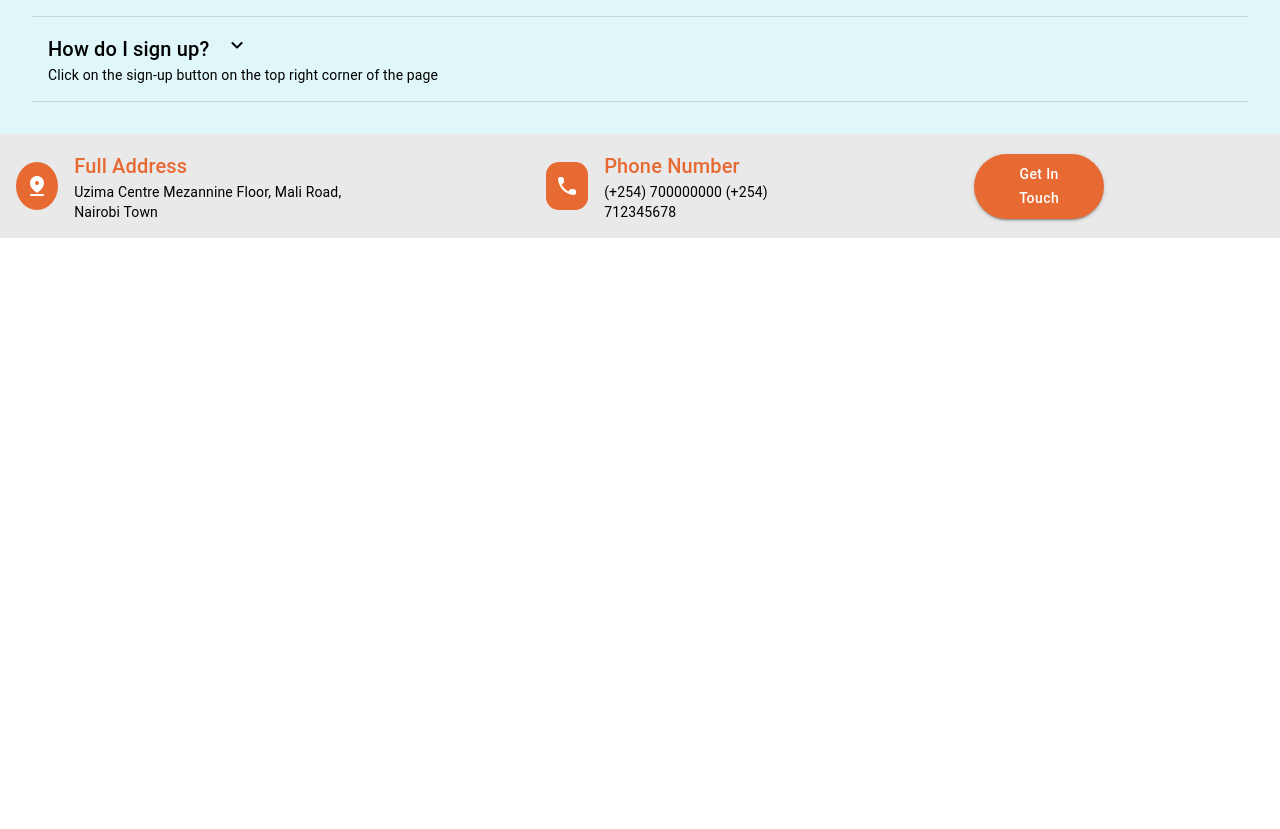
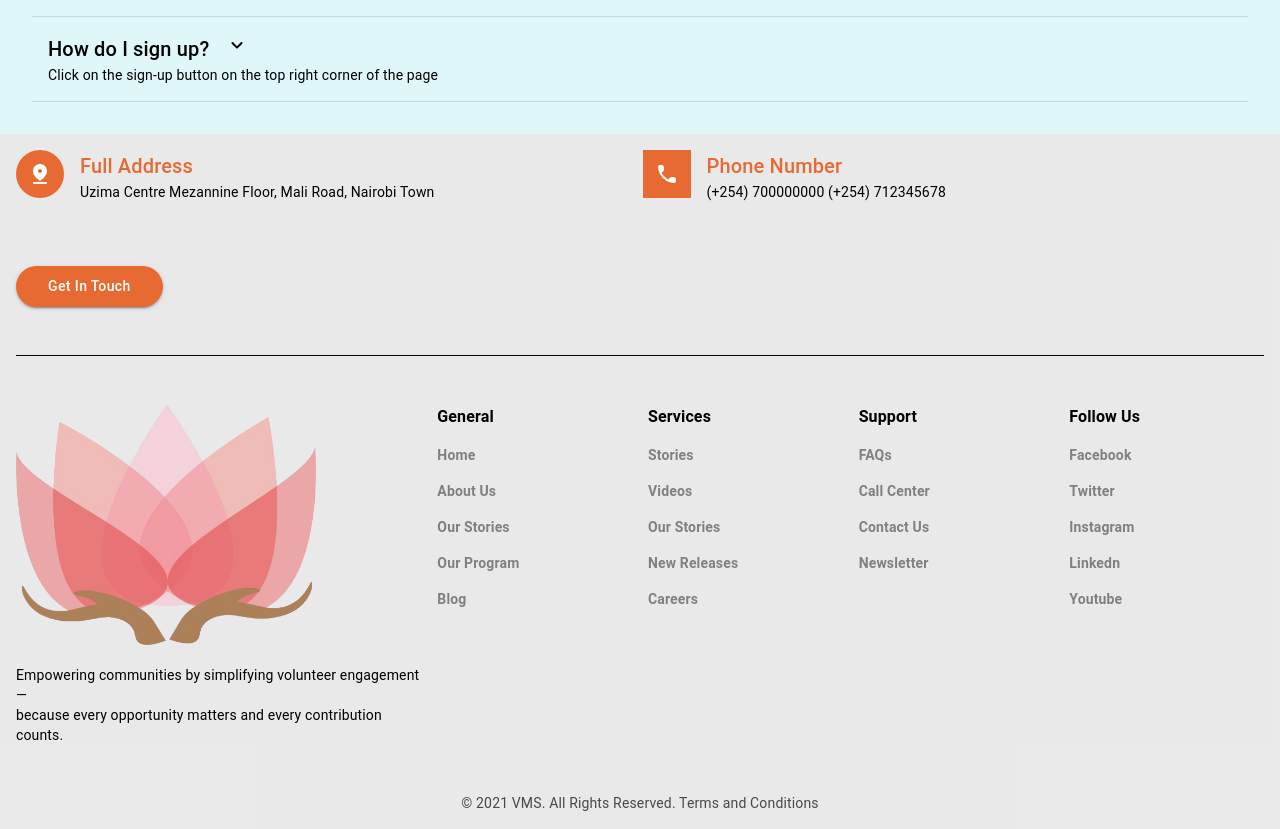
Before and after one commit to forbidenid/Volunteers_Management_System-Frontend, a React (Create React App) app: page / in a window 1280 px wide. Shown: the part 1284-2113 px from the top of the page. Before the commit the page ends 1522 px from the top, so only its background shows below. Built offline with nearby package versions, Linux system fonts and the light colour scheme.

Commit message:
completing footer

```diff
--- a/src/Pages/Landing.jsx
+++ b/src/Pages/Landing.jsx
@@ -1,5 +1,6 @@
 import React from "react";
-import { Box, Typography, Button, Grid2, Divider } from "@mui/material";
+import { Box, Typography, Button, Divider } from "@mui/material";
+import Grid from "@mui/material/Grid2";
 import { Link } from "react-router-dom";
 import "../Styles/Landing.scss";
 import Logo from "../assets/imgs/logo.png";
@@ -114,8 +115,8 @@ const Landing = () => {
         Join us
       </Typography>
       <Box className="join">
-        <Grid2 container spacing={2} columns={12} className="join__content">
-          <Grid2 className="join__content--box" xs={4}>
+        <Grid container spacing={2} columns={12} className="join__content">
+          <Grid className="join__content--box" xs={4}>
             <Box
               sx={{
                 display: "flex",
@@ -148,9 +149,9 @@ const Landing = () => {
               Become a volunteer and start contributing your time and skills to
               meaningful causes
             </Typography>
-          </Grid2>
+          </Grid>
 
-          <Grid2 className="join__content--box" xs={4}>
+          <Grid className="join__content--box" xs={4}>
             <Box
               sx={{
                 display: "flex",
@@ -182,9 +183,9 @@ const Landing = () => {
             <Typography style={{ paddingBottom: "2rem" }} variant="body2">
               Empower Your Mission with Our Volunteer Management System
             </Typography>
-          </Grid2>
+          </Grid>
 
-          <Grid2 className="join__content--box" xs={4}>
+          <Grid className="join__content--box" xs={4}>
             <Box
               sx={{
                 display: "flex",
@@ -216,8 +217,8 @@ const Landing = () => {
             <Typography style={{ paddingBottom: "2rem" }} variant="body2">
               Strengthen Your Community with Seamless Volunteer Coordination!
             </Typography>
-          </Grid2>
-        </Grid2>
+          </Grid>
+        </Grid>
       </Box>
 
       <Box className="faqs">
@@ -227,14 +228,14 @@ const Landing = () => {
           </Typography>
           <Box className="faqs__content">
             <Box className="faqs__content--list">
-              <Grid2 container spacing={2} columns={12}>
-                <Grid2 item xs={10}>
+              <Grid container spacing={2} columns={12}>
+                <Grid item xs={10}>
                   <Typography variant="h6">How do I sign up?</Typography>
-                </Grid2>
-                <Grid2 item xs={2}>
+                </Grid>
+                <Grid item xs={2}>
                   <ExpandMoreRoundedIcon />
-                </Grid2>
-              </Grid2>
+                </Grid>
+              </Grid>
               <Typography variant="body2">
                 Click on the sign-up button on the top right corner of the page
               </Typography>
@@ -243,14 +244,14 @@ const Landing = () => {
           <Divider />
           <Box className="faqs__content">
             <Box className="faqs__content--list">
-              <Grid2 container spacing={2} columns={12}>
-                <Grid2 item xs={10}>
+              <Grid container spacing={2} columns={12}>
+                <Grid item xs={10}>
                   <Typography variant="h6">How do I sign up?</Typography>
-                </Grid2>
-                <Grid2 item xs={2}>
+                </Grid>
+                <Grid item xs={2}>
                   <ExpandMoreRoundedIcon />
-                </Grid2>
-              </Grid2>
+                </Grid>
+              </Grid>
               <Typography variant="body2">
                 Click on the sign-up button on the top right corner of the page
               </Typography>
@@ -259,14 +260,14 @@ const Landing = () => {
           <Divider />
           <Box className="faqs__content">
             <Box className="faqs__content--list">
-              <Grid2 container spacing={2} columns={12}>
-                <Grid2 item xs={10}>
+              <Grid container spacing={2} columns={12}>
+                <Grid item xs={10}>
                   <Typography variant="h6">How do I sign up?</Typography>
-                </Grid2>
-                <Grid2 item xs={2}>
+                </Grid>
+                <Grid item xs={2}>
                   <ExpandMoreRoundedIcon />
-                </Grid2>
-              </Grid2>
+                </Grid>
+              </Grid>
               <Typography variant="body2">
                 Click on the sign-up button on the top right corner of the page
               </Typography>
@@ -275,14 +276,14 @@ const Landing = () => {
           <Divider />
           <Box className="faqs__content">
             <Box className="faqs__content--list">
-              <Grid2 container spacing={2} columns={12}>
-                <Grid2 item xs={10}>
+              <Grid container spacing={2} columns={12}>
+                <Grid item xs={10}>
                   <Typography variant="h6">How do I sign up?</Typography>
-                </Grid2>
-                <Grid2 item xs={2}>
+                </Grid>
+                <Grid item xs={2}>
                   <ExpandMoreRoundedIcon />
-                </Grid2>
-              </Grid2>
+                </Grid>
+              </Grid>
               <Typography variant="body2">
                 Click on the sign-up button on the top right corner of the page
               </Typography>
@@ -291,14 +292,14 @@ const Landing = () => {
           <Divider />
           <Box className="faqs__content">
             <Box className="faqs__content--list">
-              <Grid2 container spacing={2} columns={12}>
-                <Grid2 item xs={10}>
+              <Grid container spacing={2} columns={12}>
+                <Grid item xs={10}>
                   <Typography variant="h6">How do I sign up?</Typography>
-                </Grid2>
-                <Grid2 item xs={2}>
+                </Grid>
+                <Grid item xs={2}>
                   <ExpandMoreRoundedIcon />
-                </Grid2>
-              </Grid2>
+                </Grid>
+              </Grid>
               <Typography variant="body2">
                 Click on the sign-up button on the top right corner of the page
               </Typography>
@@ -309,37 +310,140 @@ const Landing = () => {
       </Box>
 
       <Box className="footer">
-        <Grid2 className="footer__top">
-          <Grid2 className="footer__top--round">
+        <Grid container spacing={2} columns={12}>
+          <Grid xs={4} className="footer__top">
+            <Grid className="footer__top--round">
               <PinDropRoundedIcon />
-          </Grid2>
-          <Grid2 className="footer__top--details">
+            </Grid>
+            <Grid className="footer__top--details">
               <Typography style={{ color: "#E86A33" }} variant="h6">
                 Full Address
               </Typography>
               <Typography variant="body2">
                 Uzima Centre Mezannine Floor, Mali Road, Nairobi Town
               </Typography>
-          </Grid2>
-        </Grid2>
-        <Grid2 className="footer__top">
-          <Grid2 className="footer__top--square">
+            </Grid>
+          </Grid>
+          <Grid xs={4} className="footer__top">
+            <Grid className="footer__top--square">
               <PhoneRoundedIcon />
-          </Grid2>
-          <Grid2 className="footer__top--details">
+            </Grid>
+            <Grid className="footer__top--details">
               <Typography style={{ color: "#E86A33" }} variant="h6">
                 Phone Number
               </Typography>
               <Typography variant="body2">
                 (+254) 700000000 (+254) 712345678
               </Typography>
-          </Grid2>
-        </Grid2>
-        <Grid2 className="footer__top">
+            </Grid>
+          </Grid>
+          <Grid xs={4} className="footer__top">
             <Button className="footer__top--btn" variant="contained">
               Get In Touch
             </Button>
-        </Grid2>
+          </Grid>
+        </Grid>
+
+        <Divider style={{ backgroundColor: "#000", width: "100%" }} />
+        <Grid container spacing={2} columns={12}>
+          <Grid size={4} className="footer__bottom">
+            <img
+              src={Logo}
+              alt="Logo"
+              className="footer__bottom--logo"
+              style={{ width: "300px", height: "auto" }}
+            />
+            <Typography variant="body2">
+              Empowering communities by simplifying volunteer engagement—
+            </Typography>
+            <Typography variant="body2">
+              because every opportunity matters and every contribution counts.
+            </Typography>
+          </Grid>
+          <Grid size={2} className="footer__bottom">
+            <Typography variant="h6" className="footer__bottom--heading">
+              General
+            </Typography>
+            <Typography variant="body2" className="footer__bottom--links">
+              Home
+            </Typography>
+            <Typography variant="body2" className="footer__bottom--links">
+              About Us
+            </Typography>
+            <Typography variant="body2" className="footer__bottom--links">
+              Our Stories
+            </Typography>
+            <Typography variant="body2" className="footer__bottom--links">
+              Our Program
+            </Typography>
+            <Typography variant="body2" className="footer__bottom--links">
+              Blog
+            </Typography>
+          </Grid>
+          <Grid size={2} className="footer__bottom">
+            <Typography variant="h6" className="footer__bottom--heading">
+              Services
+            </Typography>
+            <Typography variant="body2" className="footer__bottom--links">
+              Stories
+            </Typography>
+            <Typography variant="body2" className="footer__bottom--links">
+              Videos
+            </Typography>
+            <Typography variant="body2" className="footer__bottom--links">
+              Our Stories
+            </Typography>
+            <Typography variant="body2" className="footer__bottom--links">
+              New Releases
+            </Typography>
+            <Typography variant="body2" className="footer__bottom--links">
+              Careers
+            </Typography>
+          </Grid>
+          <Grid size={2} className="footer__bottom">
+            <Typography variant="h6" className="footer__bottom--heading">
+                Support
+            </Typography>
+            <Typography variant="body2" className="footer__bottom--links">
+              FAQs
+            </Typography>
+            <Typography variant="body2" className="footer__bottom--links">
+              Call Center
+            </Typography>
+            <Typography variant="body2" className="footer__bottom--links">
+              Contact Us
+            </Typography>
+            <Typography variant="body2" className="footer__bottom--links">
+              Newsletter
+            </Typography>
+          </Grid>
+          <Grid size={2} className="footer__bottom">
+            <Typography variant="h6" className="footer__bottom--heading">
+              Follow Us
+            </Typography>
+            <Typography variant="body2" className="footer__bottom--links">
+              Facebook
+            </Typography>
+            <Typography variant="body2" className="footer__bottom--links">
+              Twitter
+            </Typography>
+            <Typography variant="body2" className="footer__bottom--links">
+              Instagram
+            </Typography>
+            <Typography variant="body2" className="footer__bottom--links">
+              Linkedn
+            </Typography>
+            <Typography variant="body2" className="footer__bottom--links">
+              Youtube
+            </Typography>
+          </Grid>
+        </Grid>
+
+        <Box className="footer__copy">
+          <Typography variant="body2">
+            &copy; 2021 VMS. All Rights Reserved. Terms and Conditions
+          </Typography>
+        </Box>
       </Box>
     </Box>
   );
--- a/src/Styles/Landing.scss
+++ b/src/Styles/Landing.scss
@@ -146,47 +146,60 @@
   .footer {
     background: rgba(18, 18, 18, 0.09);
     padding: 1rem;
-  display: flex;
-
 
     &__top {
       display: flex;
-    flex-direction: row;
-    align-items: center;
-    margin-right: 10rem;
+      margin-right: 12rem;
+      margin-bottom: 3rem;
 
-    &--round {
-      background-color: #E86A33;
-      width: 3rem;
-      height: 3rem;
-      border-radius: 50%;
-      display: flex;
-      justify-content: center;
-      align-items: center;
-      margin-right: 1rem;
-      color: #fff;
-  }
-
+      &--round,
       &--square {
-      background-color: #E86A33;
+        background-color: #e86a33;
         width: 3rem;
         height: 3rem;
         display: flex;
         justify-content: center;
         align-items: center;
+        color: #fff;
         margin-right: 1rem;
-      color: #fff;
-      border-radius: 0.8rem;
       }
 
+      &--round {
+        border-radius: 50%;
+      }
       &--btn {
-      background-color: #E86A33;
-      border-radius: 50px; /* Creates the oval shape */
-      padding: 0.5rem 2rem; /* Adjust padding for the oval look */
-      text-transform: none; /* Optional: Disable uppercase text */
+        background-color: #e86a33;
+        border-radius: 50px;
+        padding: 0.5rem 2rem;
+        text-transform: none;
+      }
     }
 
+    &__bottom {
+      margin: 3rem 0;
+
+      &--logo{
+        margin-bottom: 1rem;
       }
 
+      &--heading {
+        font-size: 1rem;
+        font-weight: 700;
+        margin-bottom: 1rem;
+      }
+      &--links{
+        color: gray;
+        margin-bottom: 1rem;
+        font-weight: 700;
       }
     }
+
+    &__copy {
+      display: flex;
+      justify-content:center;
+      color: rgb(74, 72, 72);
+      font-size: 0.8rem;
+      font-weight: bolder;
+    }
+  }
+}
```
Lines whose indentation alone changed are shown as unchanged.
